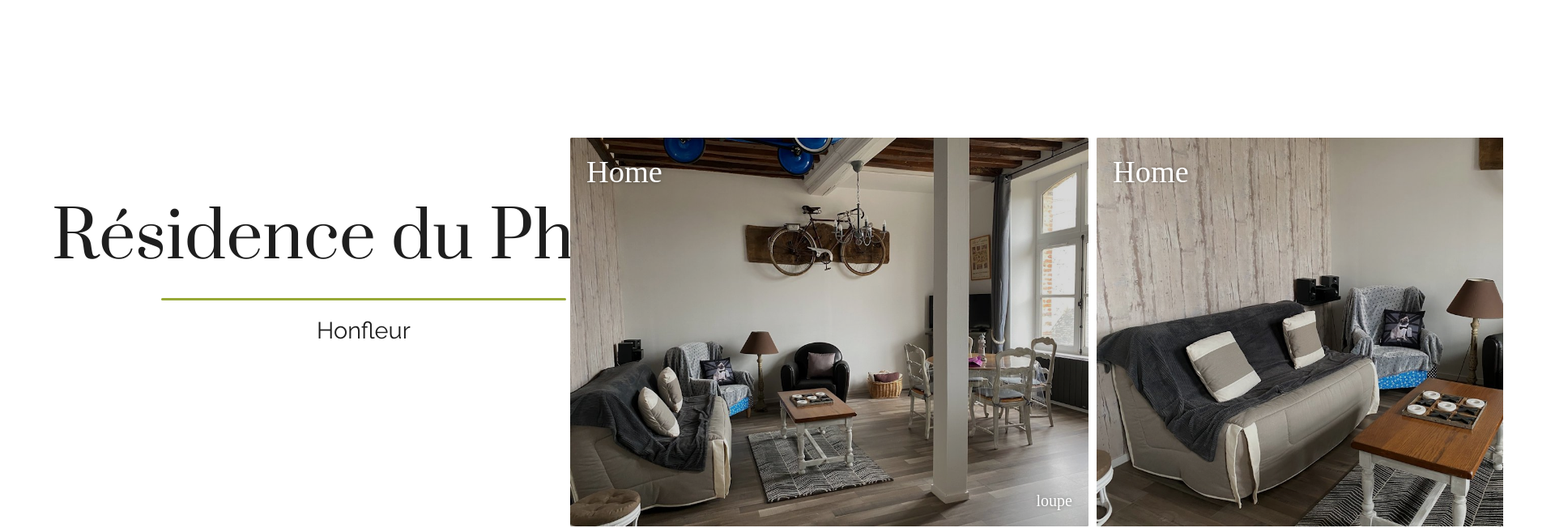
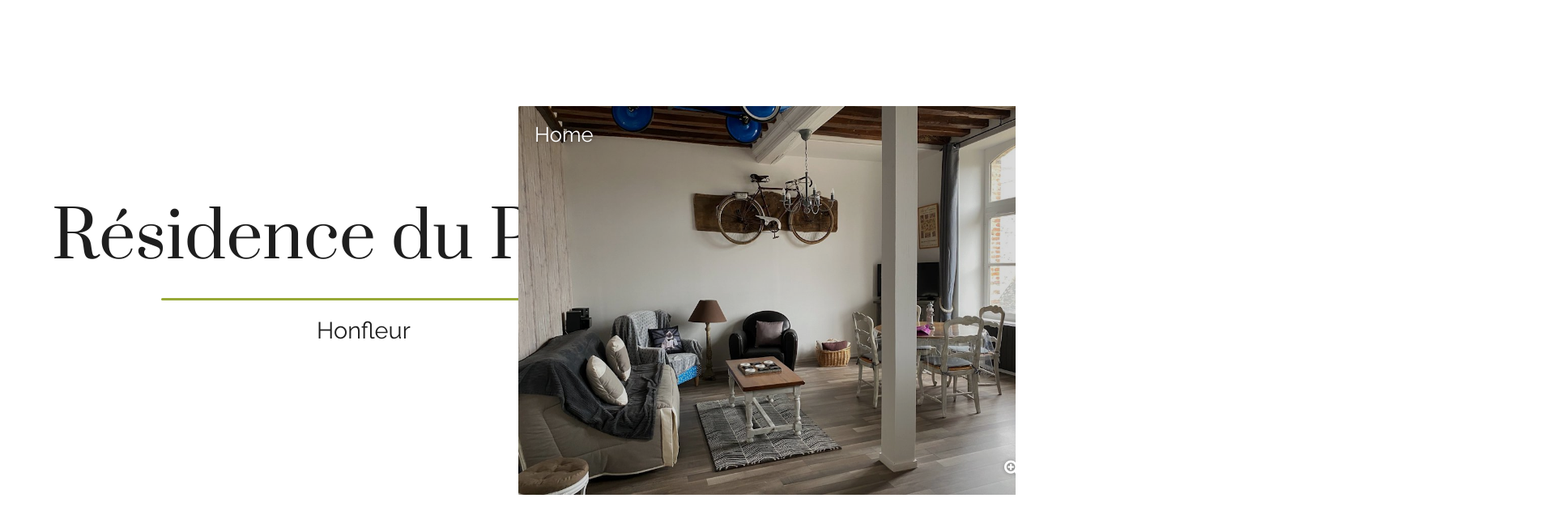
Before and after one commit to byfabe/Honfleur_project, a Vue app in the folder frontend/honfleur_project/: page / in a window 1280 px wide. Shown: the top 652 px of the page at 81% size, 1920 px wide, since content can reach past the window. Built offline with nearby package versions, Linux system fonts and the light colour scheme.

Commit message:
Slideshow 90%

```diff
--- a/frontend/honfleur_project/public/index.html
+++ b/frontend/honfleur_project/public/index.html
@@ -7,6 +7,7 @@
     <link rel="icon" href="<%= BASE_URL %>favicon.ico">
     <link href="https://fonts.googleapis.com/css2?family=Prata&display=swap" rel="stylesheet">
     <link href="https://fonts.googleapis.com/css2?family=Raleway:wght@400&display=swap" rel="stylesheet">
+    <link rel="stylesheet" href="https://pro.fontawesome.com/releases/v5.10.0/css/all.css" integrity="sha384-AYmEC3Yw5cVb3ZcuHtOA93w35dYTsvhLPVnYs9eStHfGJvOvKxVfELGroGkvsg+p" crossorigin="anonymous"/>
     <title><%= htmlWebpackPlugin.options.title %></title>
   </head>
   <body>
--- a/frontend/honfleur_project/src/components/Slider.vue
+++ b/frontend/honfleur_project/src/components/Slider.vue
@@ -1,31 +1,41 @@
 <template>
   <div class="main-container">
-    <div class="slideshow-container" @mousedown="sliderMouseDown">
+    <div class="slideshow-container" @mousedown="sliderMouseDown" @mousemove="sliderMouseMove" @mouseup="sliderMouseUp" @mouseleave="sliderMouseLeave">
       <div class="slideshow">
         <div class="slide s1">
           <div class="overlay"></div>
           <h2>Home</h2>
-          <a href="#">loupe</a>
+          <a href="#"><i class="fas fa-search-plus"></i></a>
         </div>
         <div class="slide s2">
           <div class="overlay"></div>
           <h2>Home</h2>
-          <a href="#">loupe</a>
+          <a href="#"><i class="fas fa-search-plus"></i></a>
         </div>
         <div class="slide s3">
           <div class="overlay"></div>
           <h2>Home</h2>
-          <a href="#">loupe</a>
+          <a href="#"><i class="fas fa-search-plus"></i></a>
         </div>
         <div class="slide s4">
           <div class="overlay"></div>
           <h2>Home</h2>
-          <a href="#">loupe</a>
+          <a href="#"><i class="fas fa-search-plus"></i></a>
         </div>
         <div class="slide s5">
           <div class="overlay"></div>
           <h2>Home</h2>
-          <a href="#">loupe</a>
+          <a href="#"><i class="fas fa-search-plus"></i></a>
+        </div>
+        <div class="slide s6">
+          <div class="overlay"></div>
+          <h2>Home</h2>
+          <a href="#"><i class="fas fa-search-plus"></i></a>
+        </div>
+        <div class="slide s7">
+          <div class="overlay"></div>
+          <h2>Home</h2>
+          <a href="#"><i class="fas fa-search-plus"></i></a>
         </div>
       </div>
     </div>
@@ -33,31 +43,65 @@
 </template>
 
 <script>
+/* eslint-disable no-unused-vars */
+let slider
+let holding = false;
+let firstClickX;
+let alreadyLeftScrolled;
+let velocity;
+let rafID;
 export default {
   methods: {
     sliderMouseDown(e) {
-        /* eslint-disable no-unused-vars */
-      const slider = document.querySelector('.slideshow-container')
-      let holding = false;
-      let firstClickX;
-      let alreadyLeftScrolled;
-
       holding = true;
       firstClickX = e.pageX - slider.offsetLeft;
       alreadyLeftScrolled = slider.scrollLeft;
-      /* eslint-enable no-unused-vars */
+      this.stopTransition();
     },
+    sliderMouseMove(e) {
+        if(!holding) return;
+        const x = e.pageX - slider.offsetLeft;
+        const scrolled = (x - firstClickX) * 2;
+        const prevScrollLeft = slider.scrollLeft;
+        slider.scrollLeft = alreadyLeftScrolled - scrolled;
+        velocity = slider.scrollLeft - prevScrollLeft;
+    },
+    sliderMouseUp() {
+        holding = false;
+        this.startTransition();
+    },
+    sliderMouseLeave() {
+        holding = false;
+    },
+    startTransition () {
+      this.stopTransition();
+      rafID = requestAnimationFrame(this.decreasingTransition);
+    },
+    stopTransition() {
+      cancelAnimationFrame(rafID)
+    },
+    decreasingTransition() {
+      slider.scrollLeft += velocity;
+      velocity *= 0.95;
+      if(Math.abs(velocity) > 0.5) {
+        rafID = requestAnimationFrame(this.decreasingTransition)
+      }
+    }
   },
+  mounted: function() {
+    slider = document.querySelector(".slideshow-container");
+  }
 };
+/* eslint-enable no-unused-vars */
 </script>
 
 <style scoped lang="scss">
 .main-container {
   position: relative;
-  width: 100%;
+  width: 48vw;
   left: 50%;
   top: 10%;
-  padding: 3vw 5vw 5vw;
+  //   padding: 3vw 5vw 5vw;
 }
 .slideshow-container {
   margin-top: 4vw;
@@ -102,9 +146,10 @@ export default {
 }
 .slide h2 {
   position: absolute;
+  font-family: "Raleway", serif;
   top: clamp(10px, 2vw, 20px);
   left: clamp(10px, 2vw, 20px);
-  font-size: clamp(20px, 3vw, 40px);
+  font-size: clamp(20px, 2vw, 40px);
   font-weight: 300;
 }
 .slide a {
@@ -123,6 +168,9 @@ export default {
   background-image: url("../assets/2.jpg");
 }
 .s3 {
+  background-image: url("../assets/3.jpg");
+}
+.s4 {
   background-image: url("../assets/4.jpg");
 }
 .s5 {
@@ -134,7 +182,4 @@ export default {
 .s7 {
   background-image: url("../assets/7.jpg");
 }
-.s8 {
-  background-image: url("../assets/8.jpg");
-}
 </style>
```
